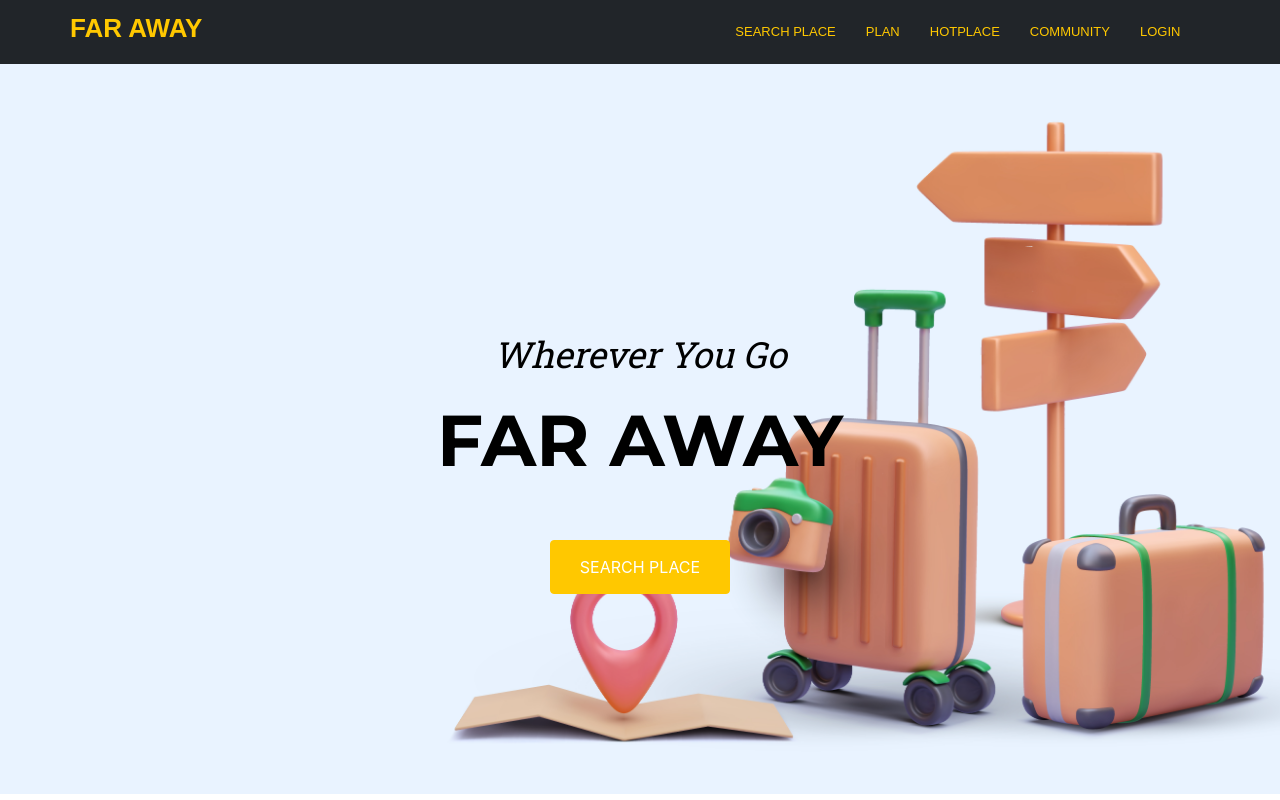
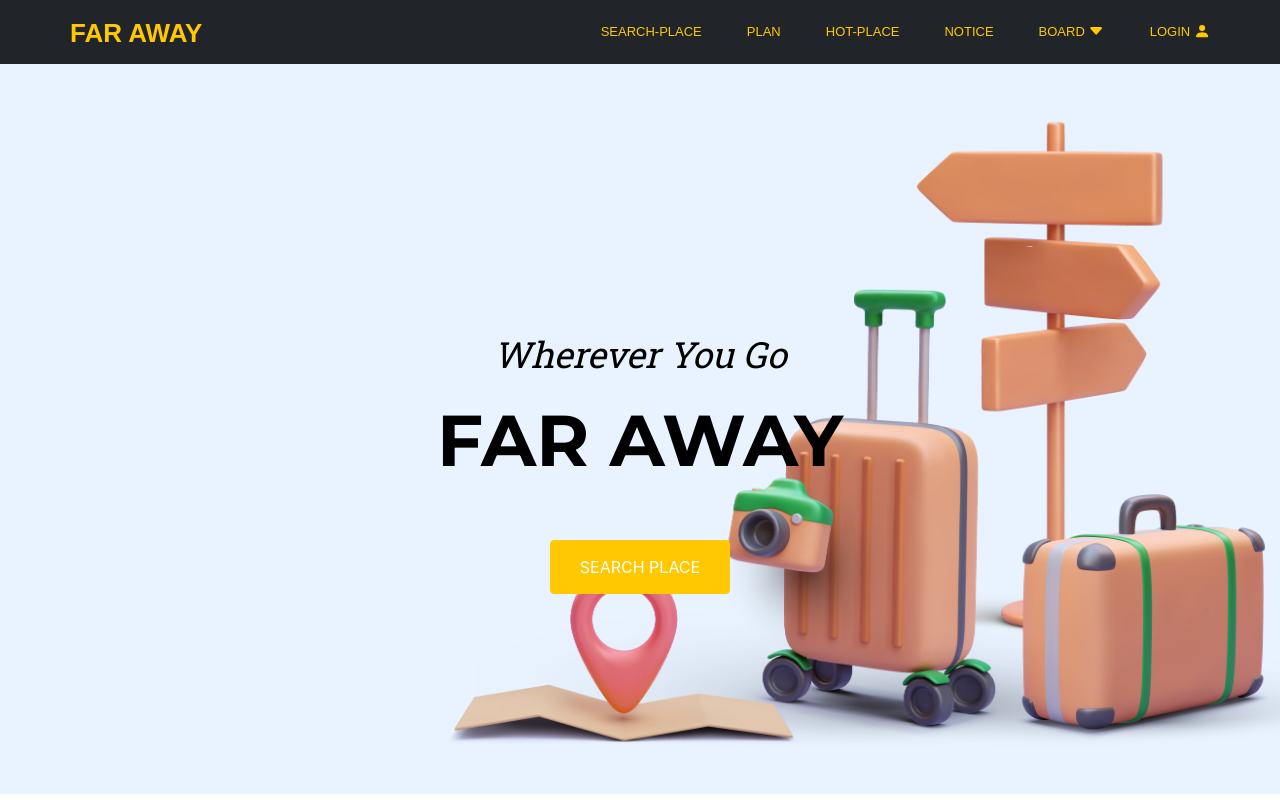
Before and after one commit to SSAFY-FarAway/faraway-client, a Vue app: page /index in a window 1280 px wide. Shown: the top 800 px of the page. Built offline with nearby package versions, Linux system fonts and the light colour scheme; what vue-cookies would draw is missing.

Commit message:
refactor : navbar

```diff
--- a/src/assets/css/style.css
+++ b/src/assets/css/style.css
@@ -1,14 +1,18 @@
 /* General */
 :root {
-  --font-sans-serif: system-ui, -apple-system, "Segoe UI", Roboto, "Helvetica Neue", Arial,
-    "Noto Sans", "Liberation Sans", sans-serif, "Apple Color Emoji", "Segoe UI Emoji",
-    "Segoe UI Symbol", "Noto Color Emoji";
-  --font-monospace: SFMono-Regular, Menlo, Monaco, Consolas, "Liberation Mono", "Courier New",
-    monospace;
-  --gradient: linear-gradient(180deg, rgba(255, 255, 255, 0.15), rgba(255, 255, 255, 0));
-  --body-font-family: Roboto Slab, -apple-system, BlinkMacSystemFont, Segoe UI, Roboto,
-    Helvetica Neue, Arial, sans-serif, Apple Color Emoji, Segoe UI Emoji, Segoe UI Symbol,
-    Noto Color Emoji;
+  --font-sans-serif: system-ui, -apple-system, "Segoe UI", Roboto,
+    "Helvetica Neue", Arial, "Noto Sans", "Liberation Sans", sans-serif,
+    "Apple Color Emoji", "Segoe UI Emoji", "Segoe UI Symbol", "Noto Color Emoji";
+  --font-monospace: SFMono-Regular, Menlo, Monaco, Consolas, "Liberation Mono",
+    "Courier New", monospace;
+  --gradient: linear-gradient(
+    180deg,
+    rgba(255, 255, 255, 0.15),
+    rgba(255, 255, 255, 0)
+  );
+  --body-font-family: Roboto Slab, -apple-system, BlinkMacSystemFont, Segoe UI,
+    Roboto, Helvetica Neue, Arial, sans-serif, Apple Color Emoji, Segoe UI Emoji,
+    Segoe UI Symbol, Noto Color Emoji;
   --body-font-size: 1rem;
 
   --main-color: #ffc800;
@@ -58,7 +62,7 @@
 /* app-router */
 #app-router {
   min-height: 100vh;
-  padding: 64px 0!important;
+  padding: 64px 0 !important;
 }
 
 /* body */
@@ -113,9 +117,9 @@ header.masthead .masthead-subheading {
   font-style: italic;
   line-height: 1.5rem;
   margin-bottom: 25px;
-  font-family: "Roboto Slab", -apple-system, BlinkMacSystemFont, "Segoe UI", Roboto,
-    "Helvetica Neue", Arial, sans-serif, "Apple Color Emoji", "Segoe UI Emoji", "Segoe UI Symbol",
-    "Noto Color Emoji";
+  font-family: "Roboto Slab", -apple-system, BlinkMacSystemFont, "Segoe UI",
+    Roboto, "Helvetica Neue", Arial, sans-serif, "Apple Color Emoji",
+    "Segoe UI Emoji", "Segoe UI Symbol", "Noto Color Emoji";
 }
 
 header.masthead .masthead-heading {
@@ -123,8 +127,9 @@ header.masthead .masthead-heading {
   font-weight: 700;
   line-height: 3.25rem;
   margin-bottom: 2rem;
-  font-family: "Montserrat", -apple-system, BlinkMacSystemFont, "Segoe UI", Roboto, "Helvetica Neue",
-    Arial, sans-serif, "Apple Color Emoji", "Segoe UI Emoji", "Segoe UI Symbol", "Noto Color Emoji";
+  font-family: "Montserrat", -apple-system, BlinkMacSystemFont, "Segoe UI",
+    Roboto, "Helvetica Neue", Arial, sans-serif, "Apple Color Emoji",
+    "Segoe UI Emoji", "Segoe UI Symbol", "Noto Color Emoji";
 }
 
 @media (min-width: 768px) {
@@ -218,20 +223,26 @@ header.masthead .masthead-heading {
   margin: 0;
   padding: 0;
   display: flex;
-  list-style: none;
-  align-items: center;
 }
 
 .navbar li {
+  margin: 0;
+  padding: 0;
+  margin-left: 45px;
+  display: flex;
+}
+
+.navbar li a {
+  margin: 0;
+  padding: 0;
   position: relative;
+  display: flex;
+  justify-content: flex-end;
 }
 
 .navbar a,
 .navbar a:focus {
-  display: flex;
   align-items: center;
-  justify-content: space-between;
-  padding: 10px 0 10px 30px;
   color: var(--main-color);
   transition: 0.3s;
   font-size: 13px;
@@ -239,7 +250,6 @@ header.masthead .masthead-heading {
   text-transform: uppercase;
   font-family: "Poppins", sans-serif;
   white-space: nowrap;
-  transition: 0.3s;
 }
 
 .navbar a:hover,
@@ -252,24 +262,26 @@ header.masthead .masthead-heading {
 .navbar .dropdown ul {
   display: block;
   position: absolute;
-  left: 14px;
-  top: calc(100% + 30px);
+  top: 160%;
+  left: -50%;
   margin: 0;
-  padding: 10px 0;
+  padding: 0;
   z-index: 99;
   opacity: 0;
   visibility: hidden;
   background: #fff;
   box-shadow: 0px 0px 30px rgba(127, 137, 161, 0.25);
-  transition: 0.3s;
+  transition: 0.2s;
 }
 
 .navbar .dropdown ul li {
-  min-width: 200px;
+  min-width: 120px;
+  justify-content: center;
+  margin: 0;
 }
 
 .navbar .dropdown ul a {
-  padding: 10px 20px;
+  padding: 10px 0px;
   text-transform: none;
   font-weight: 500;
 }
@@ -294,8 +306,6 @@ header.masthead .masthead-heading {
 
 .navbar .dropdown:hover > ul {
   opacity: 1;
-  top: 100%;
-  left: calc(-100% + 100px);
   visibility: visible;
 }
 
@@ -405,7 +415,7 @@ header.masthead .masthead-heading {
 }
 
 .navbar-mobile .dropdown ul li {
-  min-width: 200px;
+  min-width: 100px;
 }
 
 .navbar-mobile .dropdown ul a {
--- a/src/components/common/navigation/TheNavbar.vue
+++ b/src/components/common/navigation/TheNavbar.vue
@@ -10,7 +10,7 @@
         <ul>
           <li>
             <router-link class="nav-link scrollto" to="/attraction/index"
-              >Search Place</router-link
+              >Search-Place</router-link
             >
           </li>
           <li>
@@ -18,18 +18,43 @@
           </li>
           <li>
             <router-link class="nav-link scrollto" to="/hot-place"
-              >HotPlace</router-link
+              >Hot-Place</router-link
             >
           </li>
           <li>
             <router-link class="nav-link scrollto" to="/post"
-              >Community</router-link
+              >NOTICE</router-link
             >
           </li>
+          <li class="dropdown nav-link">
+            <router-link to="/member/login">
+              <span>
+                BOARD
+                <b-icon icon="caret-down-fill" font-scale="1" />
+              </span>
+            </router-link>
+            <ul>
+              <li>
+                <router-link
+                  style="cursor: pointer"
+                  class="nav-link scrollto nav-link-item"
+                  to="/post/list"
+                  >자유게시판</router-link
+                >
+              </li>
+              <li>
+                <router-link
+                  class="nav-link scrollto nav-link-item"
+                  to="/post/list"
+                  >Q&A 게시판</router-link
+                >
+              </li>
+            </ul>
+          </li>
           <!-- 로그인 했을 때 -->
-          <li class="dropdown" v-if="isLogin">
-            <router-link to="/member/login" style="width: 100px">
-              <span>{{ loginMember?.loginId }} 님</span>
+          <li class="dropdown nav-link" v-if="isLogin">
+            <router-link to="/member/login">
+              {{ loginMember?.loginId }} 님
             </router-link>
             <ul>
               <li>
@@ -50,9 +75,9 @@
             </ul>
           </li>
           <!-- 로그인 안했을 때 -->
-          <li class="dropdown" v-else>
-            <router-link to="/member/login" style="width: 100px">
-              <span>LOGIN</span>
+          <li class="dropdown nav-link" v-else>
+            <router-link to="/member/login">
+              <span>LOGIN <b-icon icon="person-fill" font-scale="1" /></span>
             </router-link>
             <ul>
               <li>
```
